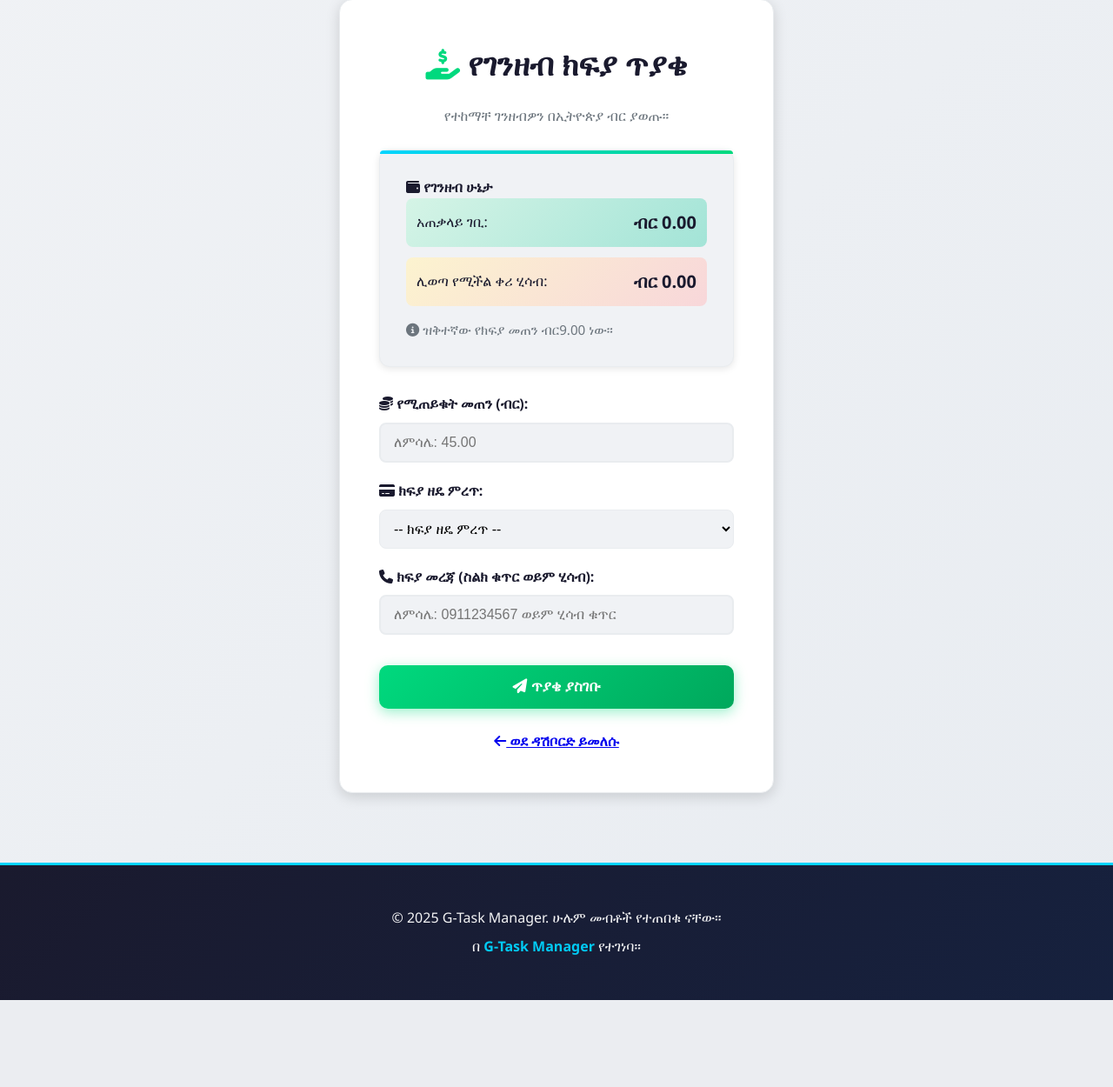
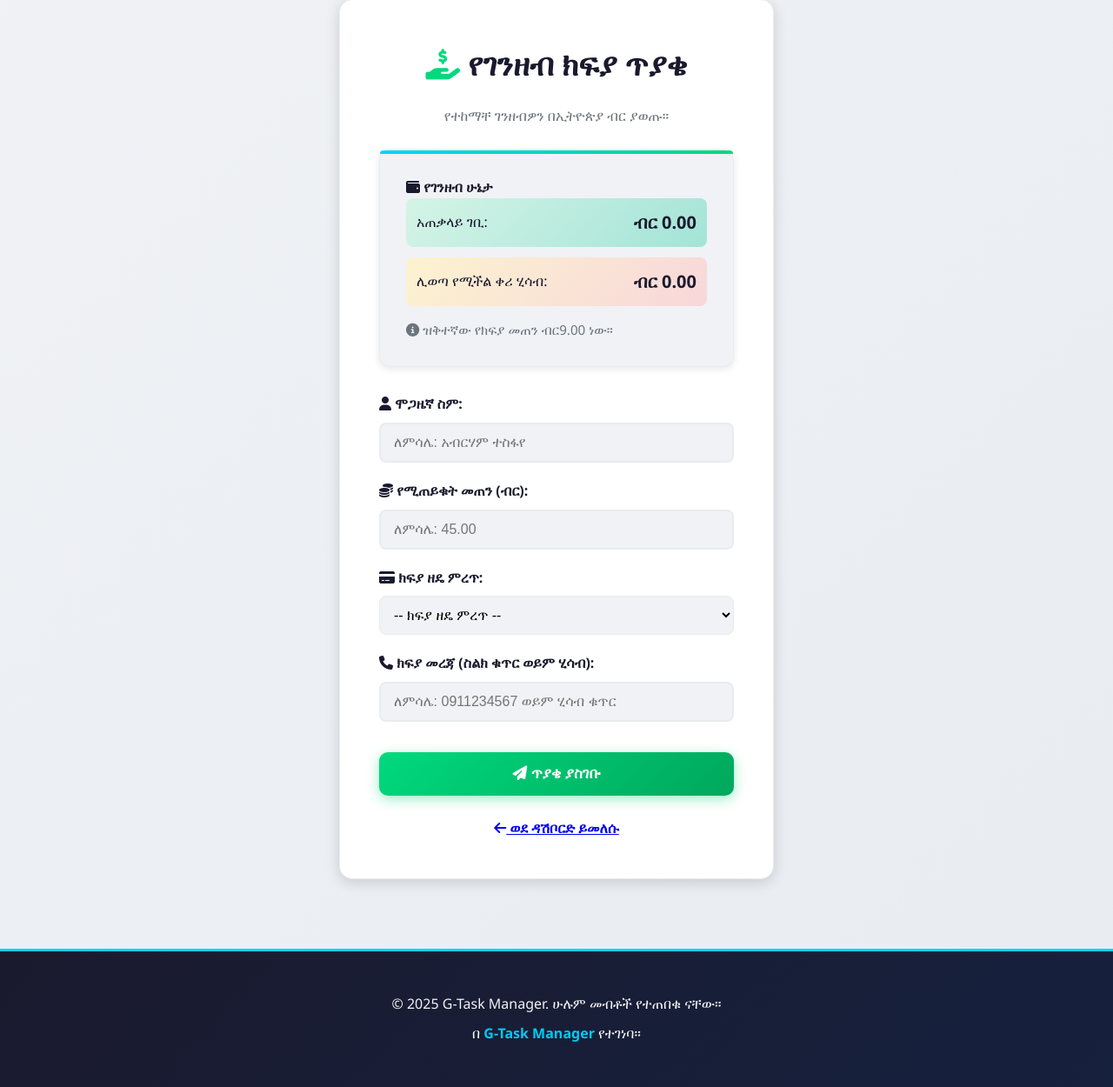
Before and after one commit to shgereadis-cpu/G-TASK, a Flask app: template templates/payout_request.html in a window 1280 px wide. Shown: the part 145-1395 px from the top of the page at 87% size. Before the commit the page ends 1295 px from the top, so only its background shows below. Run offline with Flask 3, Linux system fonts and the light colour scheme; the template is opened without the code that fills it, so the values that code supplies are empty.

Commit message:
Add recipient name to payment requests
Add recipient_name column to Payout model and capture it in the payout request form and route.

Replit-Commit-Author: Agent
Replit-Commit-Session-Id: 17c04b62-d510-4e9c-808f-f54407fea84c
Replit-Commit-Checkpoint-Type: full_checkpoint
Replit-Commit-Event-Id: a9fd04ae-2aae-4d8b-b2b9-455005df7178
Replit-Commit-Screenshot-Url: https://storage.googleapis.com/screenshot-production-us-central1/44ff2505-de49-4a0c-a4ec-057f1e321027/17c04b62-d510-4e9c-808f-f54407fea84c/vqiyxXT

```diff
--- a/main.py
+++ b/main.py
@@ -79,6 +79,7 @@ class Payout(db.Model):
     amount = db.Column(db.Float, nullable=False)
     status = db.Column(db.String(20), default='REQUESTED') # REQUESTED, PAID, REJECTED
     payment_method = db.Column(db.String(50), nullable=False) # Telebirr, CBE, M-Pesa
+    recipient_name = db.Column(db.String(255), nullable=False)
     payment_details = db.Column(db.String(255), nullable=False)
     date_requested = db.Column(db.DateTime, default=func.now())
     date_paid = db.Column(db.DateTime)
@@ -306,6 +307,7 @@ def payout_request():
         if request.method == 'POST':
             try:
                 amount = float(request.form['amount'])
+                recipient_name = request.form.get('recipient_name')
                 payment_method = request.form.get('payment_method')
                 payment_details = request.form.get('payment_details')
 
@@ -313,13 +315,15 @@ def payout_request():
                     flash(f'ዝቅተኛው የክፍያ መጠን ብር{MIN_PAYOUT:.2f} ነው።', 'error')
                 elif amount > user.pending_payout:
                     flash('ሊወጣ ከሚችለው ቀሪ ሂሳብ በላይ ጠይቀዋል።', 'error')
+                elif not recipient_name:
+                    flash('ሞጋዜኛ ስም ያስገቡ።', 'error')
                 elif not payment_method:
                     flash('ክፍያ ዘዴ ምረጥ።', 'error')
                 elif not payment_details:
                     flash('ክፍያ መረጃ ያስገቡ (ስልክ ቁጥር ወይም የባንክ ሂሳብ)።', 'error')
                 else:
                     # 1. የክፍያ ጥያቄ ወደ payouts ሠንጠረዥ ያስገባል
-                    new_payout = Payout(user_id=user_id, amount=amount, payment_method=payment_method, payment_details=payment_details)
+                    new_payout = Payout(user_id=user_id, amount=amount, recipient_name=recipient_name, payment_method=payment_method, payment_details=payment_details)
                     db.session.add(new_payout)
 
                     # 2. ከሰራተኛው ቀሪ ሂሳብ ላይ ይቀንሳል
--- a/templates/payout_request.html
+++ b/templates/payout_request.html
@@ -25,6 +25,12 @@
     </div>
 
     <form method="POST">
+        <label for="recipient_name">
+            <i class="fas fa-user"></i> ሞጋዜኛ ስም:
+        </label>
+        <input type="text" id="recipient_name" name="recipient_name" required
+               placeholder="ለምሳሌ: አብርሃም ተስፋየ">
+
         <label for="amount">
             <i class="fas fa-coins"></i> የሚጠይቁት መጠን (ብር):
         </label>
```
